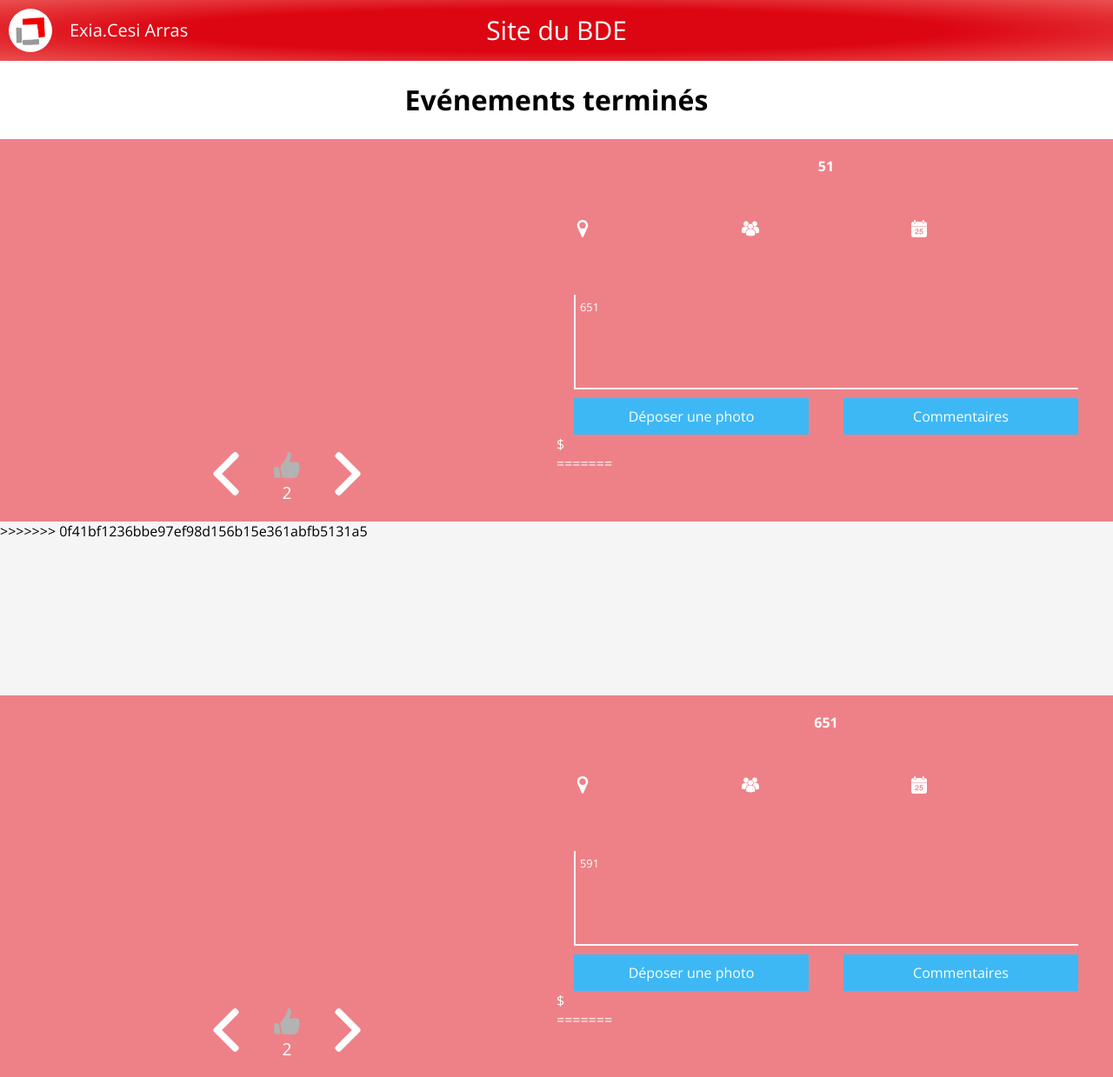
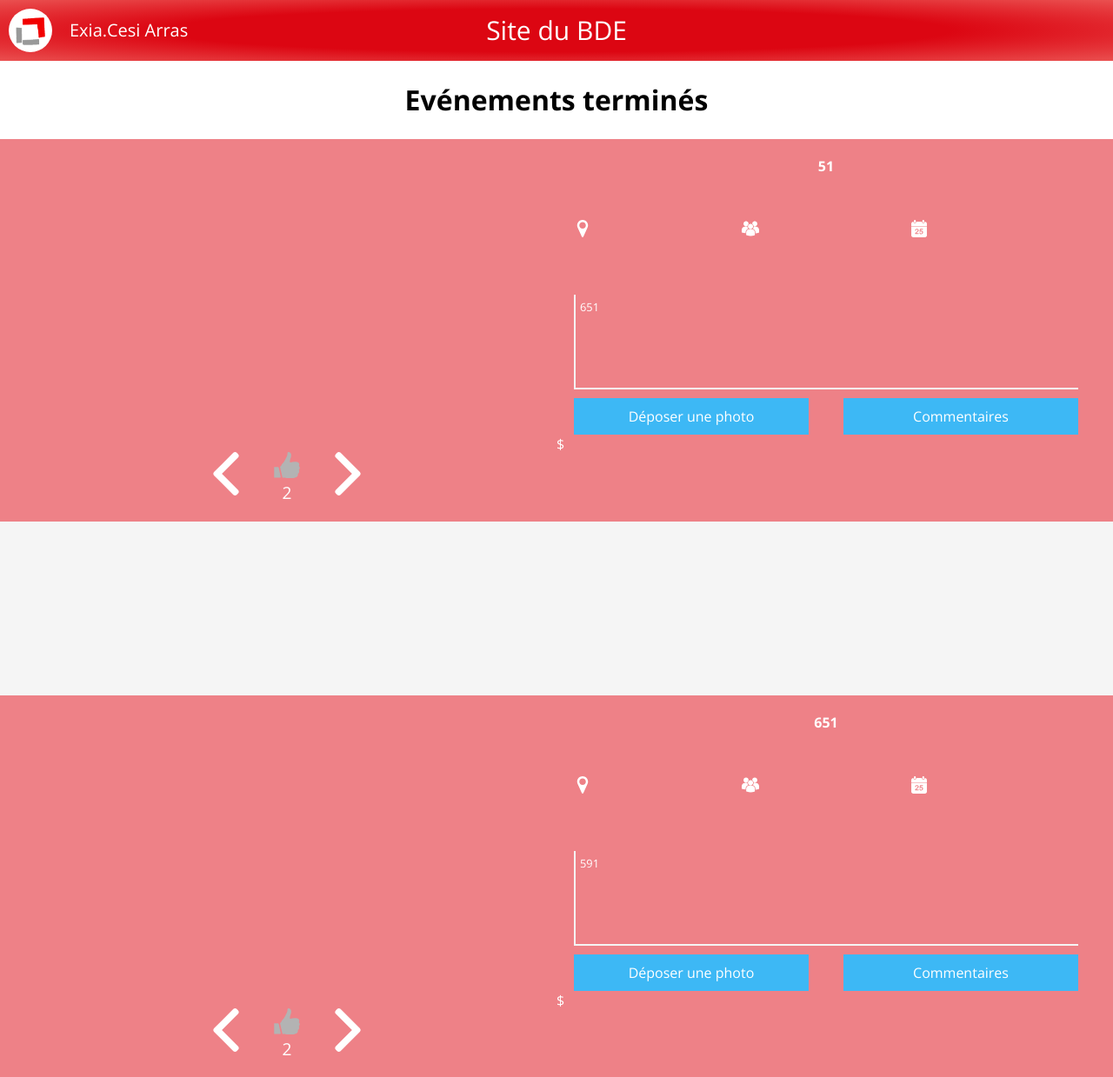
Before and after one commit to Paulbgt/Projet_web, a PHP site: page /eventDone.php in a window 1280 px wide. Shown: the top 1239 px of the page at 87% size. Run offline with PHP 8.4, Linux system fonts and the light colour scheme; data comes from the database, SQL or seed files in the repository; data that the repository does not hold is empty; some libraries are stand-ins or nearby versions.

Commit message:
conflit résolu

```diff
--- a/www/eventDone.php
+++ b/www/eventDone.php
@@ -92,12 +92,9 @@ $photos->execute(['id' => $response['id']]);
                     <span class="modalComment-comment-span">Paul Boogaert</span>
                     <p class="modamComment-comment-p">Lorem ipsum dolor sit amet, consectetur adipisicing elit. Maiores autem repellat nisi quaerat iusto aliquam dicta, libero soluta fugit ad atque excepturi, reiciendis cupiditate. Dignissimos, molestias! Repellendus, hic necessitatibus neque.</p>
                 </div>
-<<<<<<< HEAD
             </div>$
             <form action="php/add_photo_event_done.php" id="add_imageForm" method="POST" enctype="multipart/form-data">
-=======
             </div>
->>>>>>> 0f41bf1236bbe97ef98d156b15e361abfb5131a5
             <div class="AKL-ctn--c2-s1 modalPhoto">
                 <label for="fileImgModalPhoto<?= $i ?>" class="AKL-btnClassic-Flat-ocean modalPhoto-inputLabel">Choisir une image</label>
                 <input type="file" name="image" id="fileImgModalPhoto<?= $i ?>" class="AKL-btnFile" class="modalPhoto-input" hidden>
```
